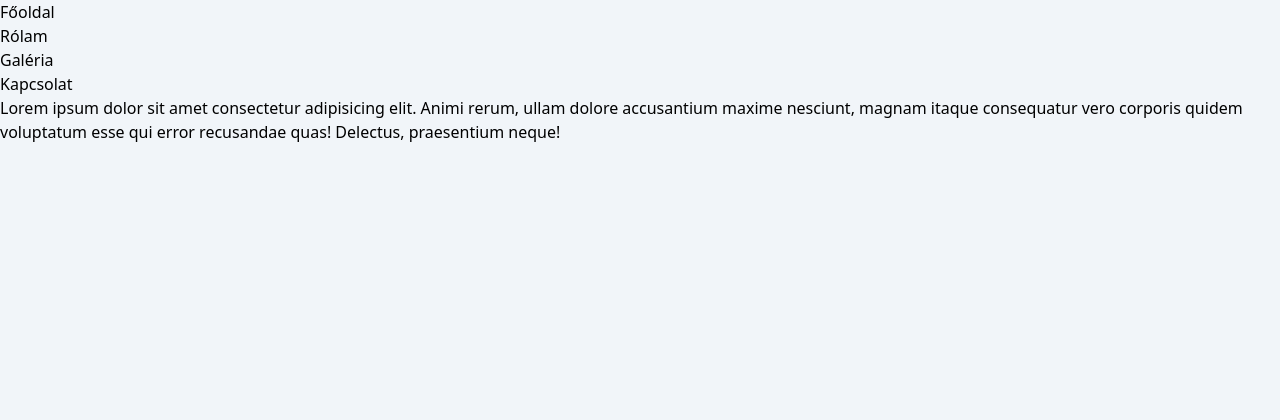
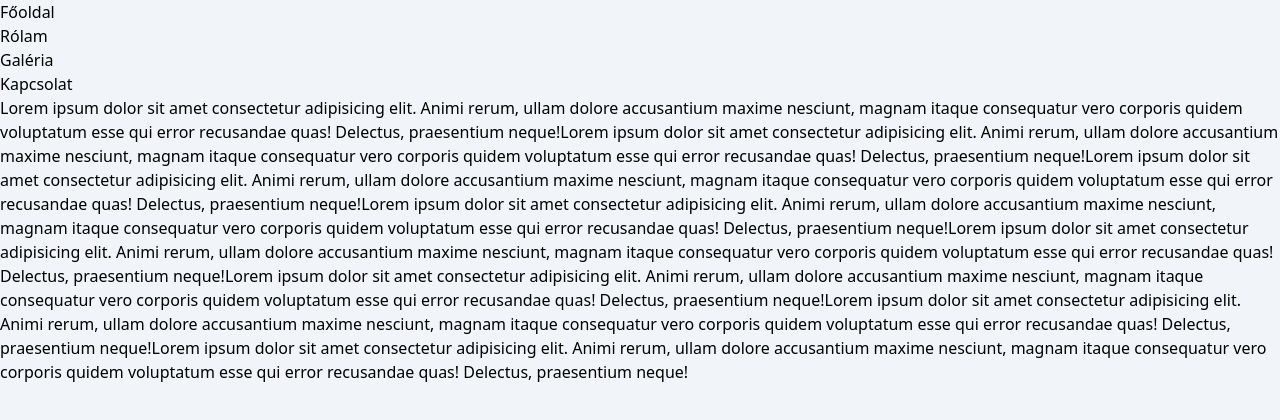
Before and after one commit to Floriian/hedphotography, a Next.js app: page /about-me in a window 1280 px wide. Shown: the top 420 px of the page. Built offline with nearby package versions, Linux system fonts and the light colour scheme.

Commit message:
fill with lorem ipsum

```diff
--- a/src/pages/about-me.tsx
+++ b/src/pages/about-me.tsx
@@ -2,15 +2,37 @@ import React from 'react';
 
 type Props = {};
 
+//TODO
+
 function AboutMe({}: Props) {
   return (
-    <div className="flex h-screen justify-center">
-      <div className="m-auto max-w-2xl">
-        Lorem ipsum dolor sit amet consectetur adipisicing elit. Animi rerum,
-        ullam dolore accusantium maxime nesciunt, magnam itaque consequatur vero
-        corporis quidem voluptatum esse qui error recusandae quas! Delectus,
-        praesentium neque!
-      </div>
+    <div>
+      Lorem ipsum dolor sit amet consectetur adipisicing elit. Animi rerum,
+      ullam dolore accusantium maxime nesciunt, magnam itaque consequatur vero
+      corporis quidem voluptatum esse qui error recusandae quas! Delectus,
+      praesentium neque!Lorem ipsum dolor sit amet consectetur adipisicing elit.
+      Animi rerum, ullam dolore accusantium maxime nesciunt, magnam itaque
+      consequatur vero corporis quidem voluptatum esse qui error recusandae
+      quas! Delectus, praesentium neque!Lorem ipsum dolor sit amet consectetur
+      adipisicing elit. Animi rerum, ullam dolore accusantium maxime nesciunt,
+      magnam itaque consequatur vero corporis quidem voluptatum esse qui error
+      recusandae quas! Delectus, praesentium neque!Lorem ipsum dolor sit amet
+      consectetur adipisicing elit. Animi rerum, ullam dolore accusantium maxime
+      nesciunt, magnam itaque consequatur vero corporis quidem voluptatum esse
+      qui error recusandae quas! Delectus, praesentium neque!Lorem ipsum dolor
+      sit amet consectetur adipisicing elit. Animi rerum, ullam dolore
+      accusantium maxime nesciunt, magnam itaque consequatur vero corporis
+      quidem voluptatum esse qui error recusandae quas! Delectus, praesentium
+      neque!Lorem ipsum dolor sit amet consectetur adipisicing elit. Animi
+      rerum, ullam dolore accusantium maxime nesciunt, magnam itaque consequatur
+      vero corporis quidem voluptatum esse qui error recusandae quas! Delectus,
+      praesentium neque!Lorem ipsum dolor sit amet consectetur adipisicing elit.
+      Animi rerum, ullam dolore accusantium maxime nesciunt, magnam itaque
+      consequatur vero corporis quidem voluptatum esse qui error recusandae
+      quas! Delectus, praesentium neque!Lorem ipsum dolor sit amet consectetur
+      adipisicing elit. Animi rerum, ullam dolore accusantium maxime nesciunt,
+      magnam itaque consequatur vero corporis quidem voluptatum esse qui error
+      recusandae quas! Delectus, praesentium neque!
     </div>
   );
 }
```
